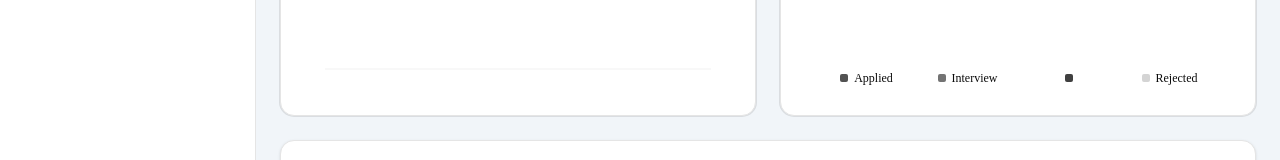
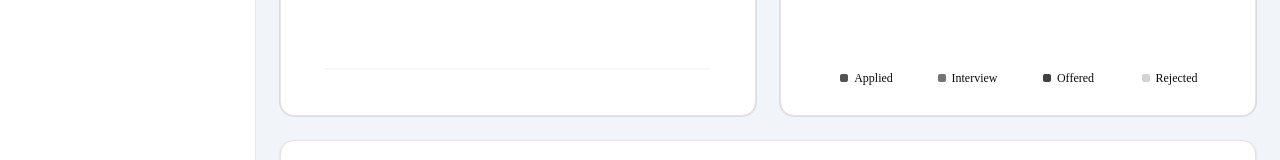
Before and after one commit to KashishGoyal905/job-application-tracker, a Next.js app: page / in a window 1280 px wide. Shown: the part 462-622 px from the top of the page. Built offline with nearby package versions, Linux system fonts and the light colour scheme.

Commit message:
fix: navbar & sidebar scrolling with main content

```diff
--- a/src/components/charts/configs/applicationStatusPieChartConfig.ts
+++ b/src/components/charts/configs/applicationStatusPieChartConfig.ts
@@ -11,8 +11,8 @@ export const chartConfig = {
         color: "var(--chart-3)",
     },
 
-    Offered: { // these fields should match the data passed to the chart.
-        label: "Offer",
+    Offer: { // these fields should match the data passed to the chart.
+        label: "Offered",
         color: "var(--chart-4)",
     },
 
--- a/src/components/layouts/DashboardLayout.tsx
+++ b/src/components/layouts/DashboardLayout.tsx
@@ -12,11 +12,11 @@ export default function DashboardLayout({ children }: DashboardLayoutProps) {
   const [isSidebarOpen, setIsSidebarOpen] = useState(false);
 
   return (
-    <div className="flex">
+    <div className="flex h-screen">
       <Sidebar isOpen={isSidebarOpen} onClose={() => setIsSidebarOpen(false)} />
       <div className="flex flex-1 flex-col">
         <Navbar onMenuClick={() => setIsSidebarOpen(true)} />
-        <main className="flex-1 p-6 min-h-screen bg-slate-100 dark:bg-slate-950">
+        <main className="flex-1 p-6  bg-slate-100 dark:bg-slate-950 overflow-y-auto">
           {children}
         </main>
       </div>
--- a/src/components/layouts/Navbar.tsx
+++ b/src/components/layouts/Navbar.tsx
@@ -23,7 +23,7 @@ function Navbar({ onMenuClick }: NavbarProps) {
   const currentTitle = pageTitles[pathname] || "Dashboard";
 
   return (
-    <header className="flex items-center justify-between border-b bg-white dark:bg-slate-900 px-6 py-4">
+    <header className="sticky top-0 z-10 flex items-center justify-between border-b bg-white dark:bg-slate-900 px-6 py-4">
       {/* Left Side*/}
       <div className="flex items-start gap-3">
         <Button onClick={onMenuClick}
--- a/src/components/layouts/Sidebar.tsx
+++ b/src/components/layouts/Sidebar.tsx
@@ -62,8 +62,8 @@ export default function Sidebar({ isOpen, onClose }: SidebarProps) {
         // This is a conditional class name
         // if isOpen is true, then the class "translate-x-0" is applied
         // if isOpen is false, then the class "-translate-x-full" is applied
-        className={`fixed left-0 top-0 z-50 h-screen w-64 border-r bg-white text-slate-800 dark:bg-slate-900 dark:text-white transform transition-transform duration-300
- ${isOpen ? "translate-x-0" : "-translate-x-full"} md:translate-x-0 md:static md:min-h-screen`}>
+        className={`fixed left-0 top-0 z-50 h-full w-64 border-r bg-white text-slate-800 dark:bg-slate-900 dark:text-white transition-transform duration-300
+ ${isOpen ? "translate-x-0" : "-translate-x-full"} md:translate-x-0 md:static`}>
 
 
         {/* logo */}
```
